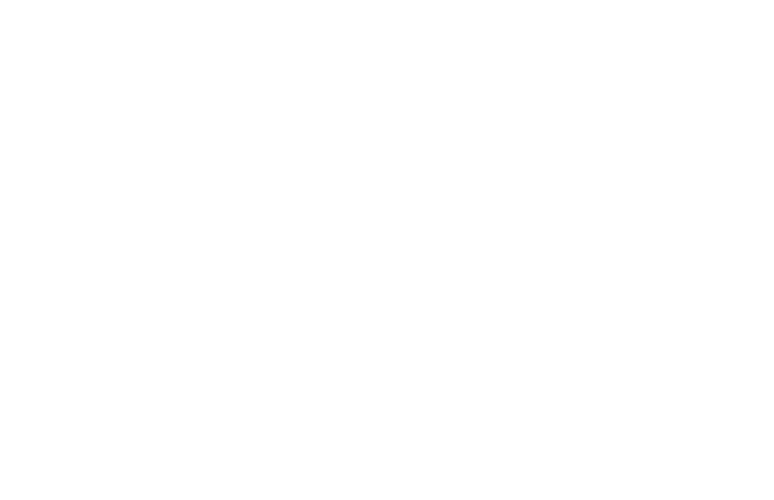
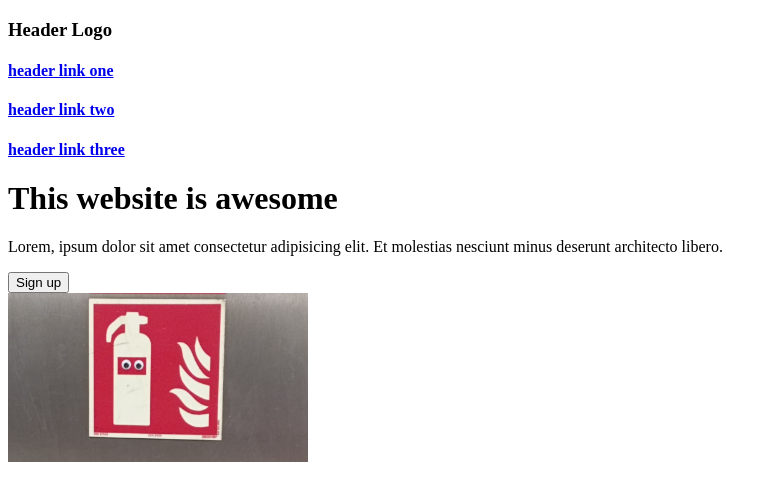
Before and after one commit to hertinek/landing_page, a plain HTML site: page index.html in a window 1280 px wide. Shown: the whole page, without its empty margins (0-774 px from the left). Drawn offline with Linux system fonts and the light colour scheme.

Commit message:
Fill in basic html header

```diff
--- a/index.html
+++ b/index.html
@@ -6,6 +6,39 @@
     <title>Googly Eyes</title>
 </head>
 <body>
+    <header>
+
+        <div class="headers">
+            <h3>Header Logo</h1>
+            <h4><a href="#">header link one</a></h4>
+            <h4><a href="#">header link two</a></h4>
+            <h4><a href="#">header link three</a></h4>
+        </div>
+
+        <div class="title">
+            <h1>This website is awesome</h1>
+            <p>Lorem, ipsum dolor sit amet consectetur adipisicing elit. Et molestias nesciunt minus deserunt architecto libero.</p>
+            <button class="sign-up-1">Sign up</button>
+        </div>
+
+        <div class="rectangle-picture"><img src="./images/on_fire_long.jpg" alt="fire extinguisher sign with two googly eyes" width="300px"></div>
+
+    </header>
+
+    <section>
+    </section>
+
+    <blockquote>
+
+    </blockquote>
+
+    <section>
+
+    </section>
+
+    <footer>
+
+    </footer>
 
 </body>
 </html>
```
